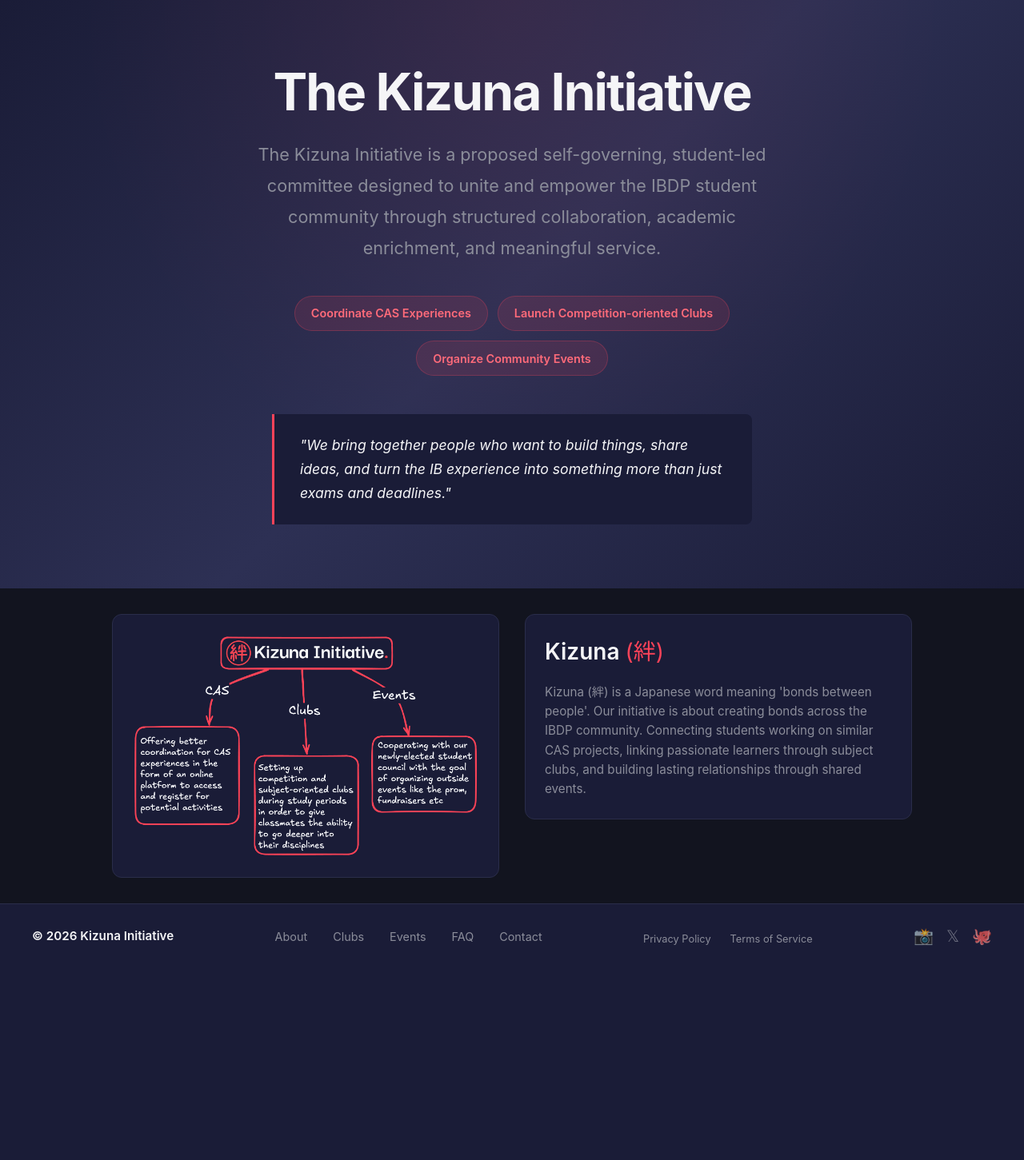
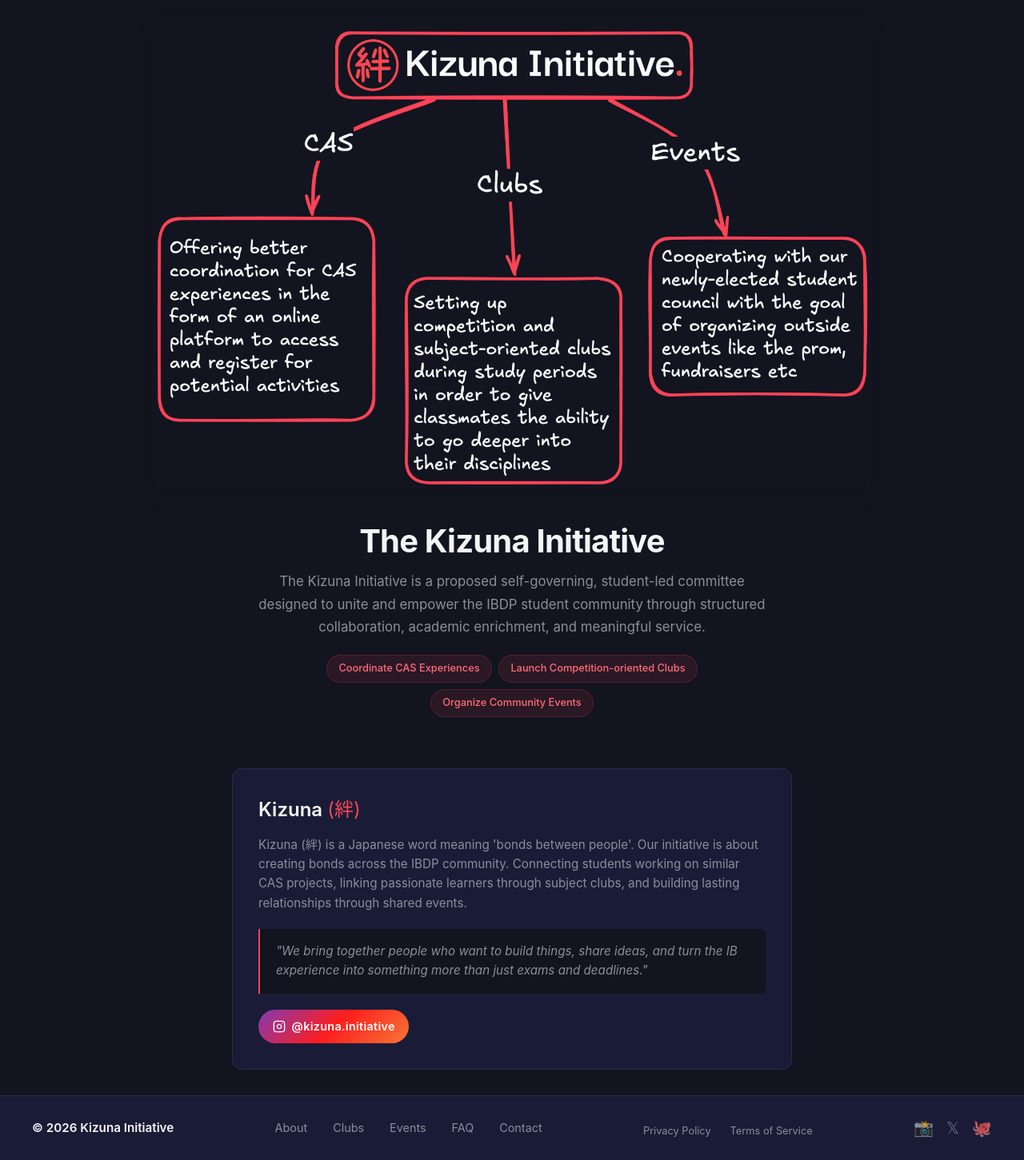
Before and after one commit to nitrimandylis/kizuna, a Flask app: page /about in a window 1280 px wide. Shown: the part 77-1528 px from the top of the page at 80% size. Before the commit the page ends 1260 px from the top, so only its background shows below. Run offline with Flask 3, Linux system fonts and the light colour scheme; some libraries are stand-ins or nearby versions.

Commit message:
refactor: restructure about page with graph as hero element

```diff
--- a/templates/about.html
+++ b/templates/about.html
@@ -4,34 +4,31 @@
 
 {% block content %}
 <div class="standard-page">
-    <section class="about-hero">
+    <section class="about-graph-hero">
         <div class="container">
-            <h1 class="about-hero-title">The Kizuna Initiative</h1>
-            <p class="about-hero-subtitle">
+            <div class="graph-hero-wrapper">
+                <img src="{{ url_for('static', filename='images/graph@3x.png') }}" alt="Kizuna Connection Graph" class="graph-hero-image">
+            </div>
+        </div>
+    </section>
+
+    <section class="about-intro">
+        <div class="container">
+            <h1 class="about-title">The Kizuna Initiative</h1>
+            <p class="about-subtitle">
                 The Kizuna Initiative is a proposed self-governing, student-led committee designed to unite and empower the IBDP student community through structured collaboration, academic enrichment, and meaningful service.
             </p>
 
-            <div class="about-hero-aims">
+            <div class="about-aims">
                 <span class="aim-badge">Coordinate CAS Experiences</span>
                 <span class="aim-badge">Launch Competition-oriented Clubs</span>
                 <span class="aim-badge">Organize Community Events</span>
             </div>
-
-            <blockquote class="about-hero-quote">
-                <p>"We bring together people who want to build things, share ideas, and turn the IB experience into something more than just exams and deadlines."</p>
-            </blockquote>
         </div>
     </section>
 
     <div class="page-content">
         <div class="container">
-            <div class="about-content-grid">
-                <div class="about-graph-section">
-                    <div class="card about-graph-card">
-                        <img src="{{ url_for('static', filename='images/graph@3x.png') }}" alt="Kizuna Connection Graph" class="about-graph-image">
-                    </div>
-                </div>
-
             <div class="about-meaning-section">
                 <div class="card about-meaning-card">
                     <div class="detail-section">
@@ -39,7 +36,17 @@
                         <p class="about-meaning-text">
                             Kizuna (絆) is a Japanese word meaning 'bonds between people'. Our initiative is about creating bonds across the IBDP community. Connecting students working on similar CAS projects, linking passionate learners through subject clubs, and building lasting relationships through shared events.
                         </p>
-                        </div>
+                        <blockquote class="about-quote">
+                            <p>"We bring together people who want to build things, share ideas, and turn the IB experience into something more than just exams and deadlines."</p>
+                        </blockquote>
+                        <a href="https://www.instagram.com/kizuna.initiative/" target="_blank" rel="noopener noreferrer" class="instagram-link">
+                            <svg class="instagram-icon" viewBox="0 0 24 24" fill="none" stroke="currentColor" stroke-width="2" stroke-linecap="round" stroke-linejoin="round">
+                                <rect x="2" y="2" width="20" height="20" rx="5" ry="5"></rect>
+                                <path d="M16 11.37A4 4 0 1 1 12.63 8 4 4 0 0 1 16 11.37z"></path>
+                                <line x1="17.5" y1="6.5" x2="17.51" y2="6.5"></line>
+                            </svg>
+                            <span class="instagram-handle">@kizuna.initiative</span>
+                        </a>
                     </div>
                 </div>
             </div>
@@ -48,126 +55,87 @@
 </div>
 
 <style>
-.about-hero {
-    background: linear-gradient(135deg, var(--navy) 0%, var(--navy-lighter) 50%, var(--navy) 100%);
-    padding: 5rem 2rem;
-    text-align: center;
-    position: relative;
-    overflow: hidden;
+.about-graph-hero {
+    padding: 2rem 0 1rem;
+    background: var(--bg);
 }
 
-.about-hero::before {
-    content: '';
-    position: absolute;
-    top: 0;
-    left: 0;
-    right: 0;
-    bottom: 0;
-    background: radial-gradient(ellipse at center top, rgba(254, 67, 89, 0.08) 0%, transparent 60%);
-    pointer-events: none;
+.graph-hero-wrapper {
+    max-width: 900px;
+    margin: 0 auto;
+    text-align: center;
 }
 
-.about-hero .container {
-    max-width: 800px;
-    position: relative;
-    z-index: 1;
+.graph-hero-image {
+    max-width: 100%;
+    width: 100%;
+    height: auto;
+    border-radius: 12px;
+    box-shadow: 0 4px 24px rgba(0, 0, 0, 0.15);
 }
 
-.about-hero-title {
-    font-size: clamp(2.5rem, 6vw, 4rem);
-    font-weight: 700;
-    letter-spacing: -0.03em;
-    margin-bottom: 1.5rem;
-    line-height: 1.1;
-    animation: fadeInUp 0.6s ease;
+.about-intro {
+    padding: 1.5rem 2rem 2rem;
+    text-align: center;
 }
 
-.about-hero-subtitle {
-    font-size: clamp(1.1rem, 2vw, 1.35rem);
-    color: var(--text-muted);
-    line-height: 1.8;
-    max-width: 680px;
-    margin: 0 auto 2.5rem;
-    animation: fadeInUp 0.6s ease 0.1s both;
+.about-intro .container {
+    max-width: 700px;
 }
 
-.about-hero-aims {
+.about-title {
+    font-size: clamp(1.75rem, 4vw, 2.5rem);
+    font-weight: 700;
+    letter-spacing: -0.02em;
+    margin-bottom: 0.75rem;
+    line-height: 1.2;
+}
+
+.about-subtitle {
+    font-size: 1.05rem;
+    color: var(--text-muted);
+    line-height: 1.7;
+    margin-bottom: 1.25rem;
+}
+
+.about-aims {
     display: flex;
     justify-content: center;
     flex-wrap: wrap;
-    gap: 0.75rem;
-    margin-bottom: 3rem;
-    animation: fadeInUp 0.6s ease 0.2s both;
+    gap: 0.5rem;
 }
 
 .aim-badge {
     display: inline-flex;
     align-items: center;
-    padding: 0.6rem 1.25rem;
-    font-size: 0.9rem;
-    font-weight: 600;
-    background: rgba(254, 67, 89, 0.12);
+    padding: 0.4rem 0.9rem;
+    font-size: 0.8rem;
+    font-weight: 500;
+    background: rgba(254, 67, 89, 0.1);
     color: var(--primary-light);
-    border: 1px solid rgba(254, 67, 89, 0.25);
+    border: 1px solid rgba(254, 67, 89, 0.2);
     border-radius: 50px;
     transition: var(--transition);
 }
 
 .aim-badge:hover {
-    background: rgba(254, 67, 89, 0.2);
-    border-color: rgba(254, 67, 89, 0.4);
-    transform: translateY(-2px);
+    background: rgba(254, 67, 89, 0.18);
+    border-color: rgba(254, 67, 89, 0.35);
 }
 
-.about-hero-quote {
-    max-width: 600px;
-    margin: 0 auto;
-    padding: 1.5rem 2rem;
-    background: var(--bg-elevated);
-    border-left: 3px solid var(--primary);
-    border-radius: 0 8px 8px 0;
-    text-align: left;
-    animation: fadeInUp 0.6s ease 0.3s both;
-}
-
-.about-hero-quote p {
-    font-size: 1.1rem;
-    font-style: italic;
-    color: var(--text);
-    line-height: 1.7;
-    margin: 0;
-}
-
-.about-content-grid {
-    display: grid;
-    grid-template-columns: 1fr 1fr;
-    gap: 2rem;
-    align-items: start;
-    max-width: 1000px;
+.about-meaning-section {
+    max-width: 700px;
     margin: 0 auto;
 }
 
-.about-graph-card {
-    padding: 1.5rem;
-    display: flex;
-    align-items: center;
-    justify-content: center;
-}
-
-.about-graph-image {
-    max-width: 100%;
-    height: auto;
-    border-radius: 8px;
-}
-
 .about-meaning-card {
-    height: 100%;
+    padding: 2rem;
 }
 
 .about-meaning-title {
-    font-size: 1.75rem;
+    font-size: 1.5rem;
     font-weight: 600;
-    margin-bottom: 1rem;
+    margin-bottom: 0.75rem;
     color: var(--text);
 }
 
@@ -178,48 +146,81 @@
 
 .about-meaning-text {
     color: var(--text-muted);
-    line-height: 1.9;
-    font-size: 1.05rem;
+    line-height: 1.8;
+    font-size: 1rem;
+    margin-bottom: 1.25rem;
 }
 
-@keyframes fadeInUp {
-    from {
-        opacity: 0;
-        transform: translateY(20px);
+.about-quote {
+    margin: 0 0 1.25rem;
+    padding: 1rem 1.25rem;
+    background: var(--bg);
+    border-left: 2px solid var(--primary);
+    border-radius: 0 6px 6px 0;
 }
-    to {
-        opacity: 1;
-        transform: translateY(0);
+
+.about-quote p {
+    font-size: 0.95rem;
+    font-style: italic;
+    color: var(--text-muted);
+    line-height: 1.6;
+    margin: 0;
 }
+
+.instagram-link {
+    display: inline-flex;
+    align-items: center;
+    gap: 0.5rem;
+    padding: 0.6rem 1.1rem;
+    background: linear-gradient(135deg, #833AB4 0%, #FD1D1D 50%, #F77737 100%);
+    color: #fff;
+    text-decoration: none;
+    border-radius: 50px;
+    font-weight: 600;
+    font-size: 0.9rem;
+    transition: var(--transition);
+}
+
+.instagram-link:hover {
+    transform: translateY(-2px);
+    box-shadow: 0 6px 16px rgba(253, 29, 29, 0.3);
+}
+
+.instagram-icon {
+    width: 16px;
+    height: 16px;
+}
+
+.instagram-handle {
+    letter-spacing: 0.02em;
 }
 
 @media (max-width: 768px) {
-    .about-hero {
-        padding: 3rem 1.5rem;
+    .about-graph-hero {
+        padding: 1.5rem 1rem 0.5rem;
     }
 
-    .about-hero-quote {
-        padding: 1.25rem 1.5rem;
-        margin: 0 0.5rem;
+    .about-intro {
+        padding: 1rem 1.25rem 1.5rem;
     }
 
-    .about-hero-quote p {
-        font-size: 1rem;
-    }
-
-    .about-content-grid {
-        grid-template-columns: 1fr;
-    }
-
-    .about-hero-aims {
+    .about-aims {
         flex-direction: column;
         align-items: center;
     }
 
     .aim-badge {
         width: 100%;
-        max-width: 280px;
+        max-width: 260px;
         justify-content: center;
+    }
+
+    .about-meaning-card {
+        padding: 1.5rem;
+    }
+
+    .about-quote {
+        padding: 0.875rem 1rem;
     }
 }
 </style>
```
Lines whose indentation alone changed are shown as unchanged.
